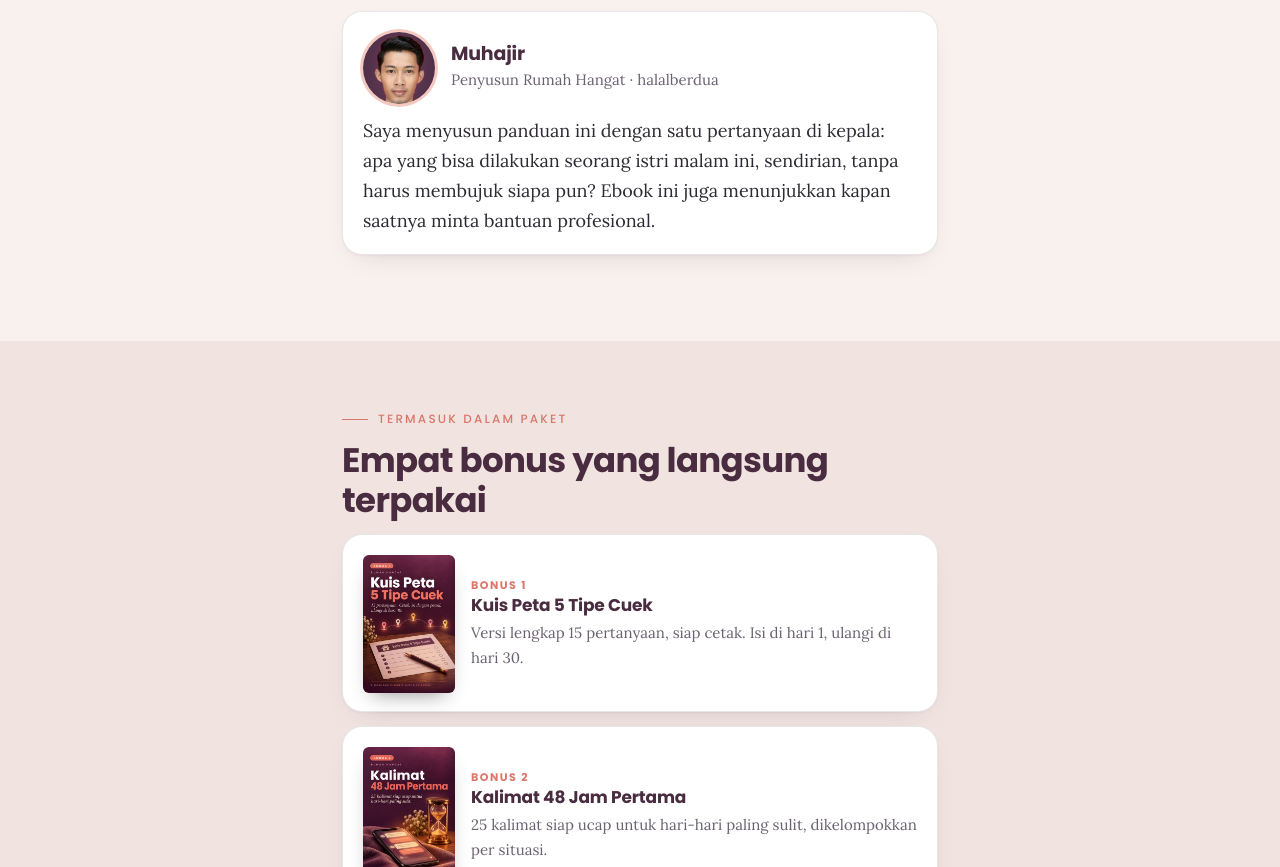
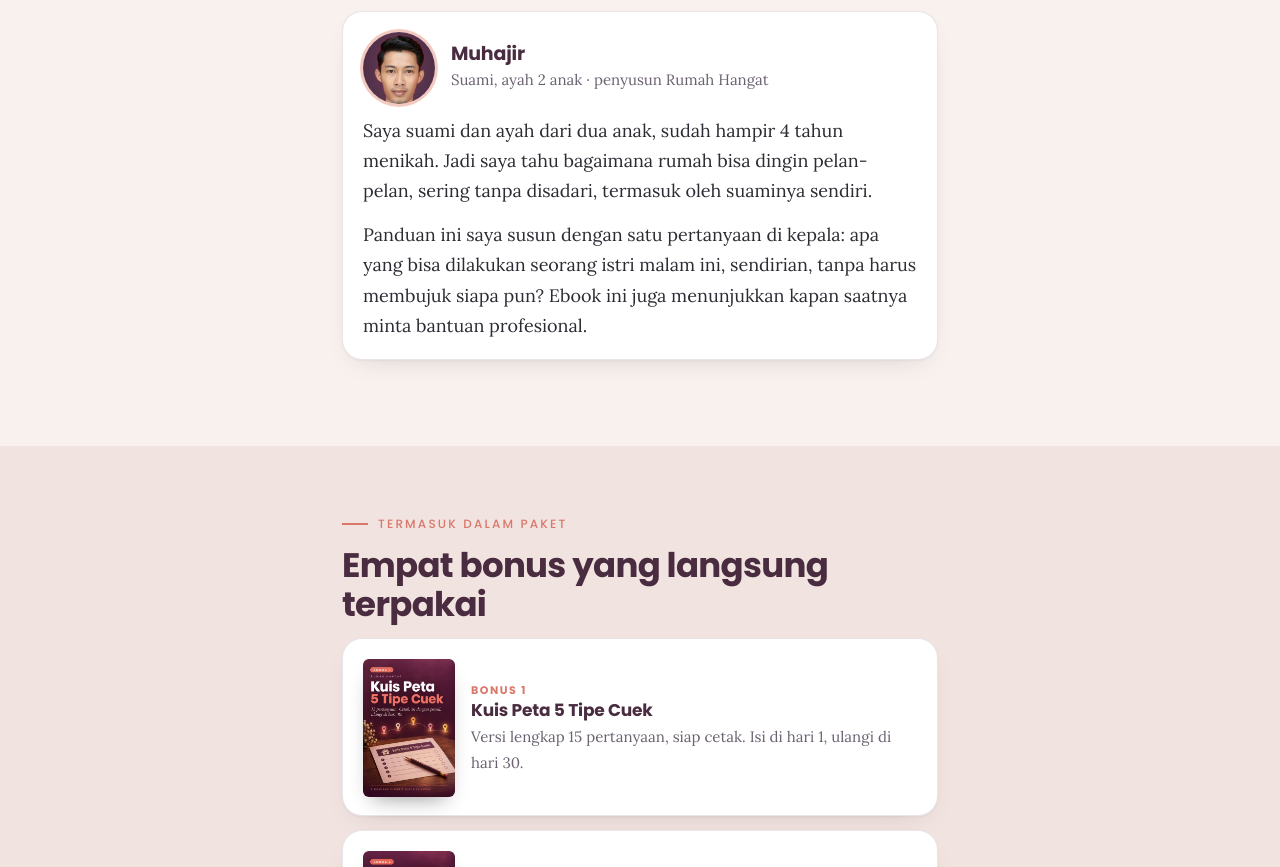
Before and after one commit to MUHAJIR0909/rumah-hangat, a plain HTML site: page index.html in a window 1280 px wide. Shown: the part 10486-11353 px from the top of the page. Drawn offline with Linux system fonts and the light colour scheme.

Commit message:
Tambah cerita penulis: suami, ayah 2 anak

```diff
--- a/index.html
+++ b/index.html
@@ -351,9 +351,10 @@ footer a{color:var(--pri)}
 </ul>
 <div class="card rv"><div class="about" style="align-items:center;margin-bottom:12px"><img class="avp" src="penulis.jpg" width="72" height="72" alt="Foto Muhajir, penyusun Rumah Hangat"><div>
 <h3 style="margin-bottom:2px">Muhajir</h3>
-<p class="small muted" style="margin:0">Penyusun Rumah Hangat · halalberdua</p>
+<p class="small muted" style="margin:0">Suami, ayah 2 anak · penyusun Rumah Hangat</p>
 </div></div>
-<p>Saya menyusun panduan ini dengan satu pertanyaan di kepala: apa yang bisa dilakukan seorang istri malam ini, sendirian, tanpa harus membujuk siapa pun? Ebook ini juga menunjukkan kapan saatnya minta bantuan profesional.</p>
+<p>Saya suami dan ayah dari dua anak, sudah hampir 4 tahun menikah. Jadi saya tahu bagaimana rumah bisa dingin pelan-pelan, sering tanpa disadari, termasuk oleh suaminya sendiri.</p>
+<p>Panduan ini saya susun dengan satu pertanyaan di kepala: apa yang bisa dilakukan seorang istri malam ini, sendirian, tanpa harus membujuk siapa pun? Ebook ini juga menunjukkan kapan saatnya minta bantuan profesional.</p>
 </div>
 </div>
 </section>
```
